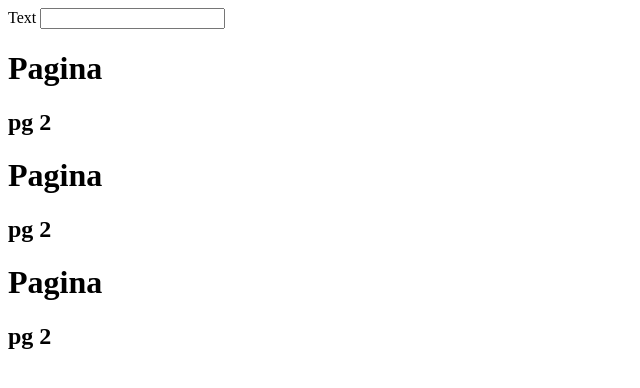
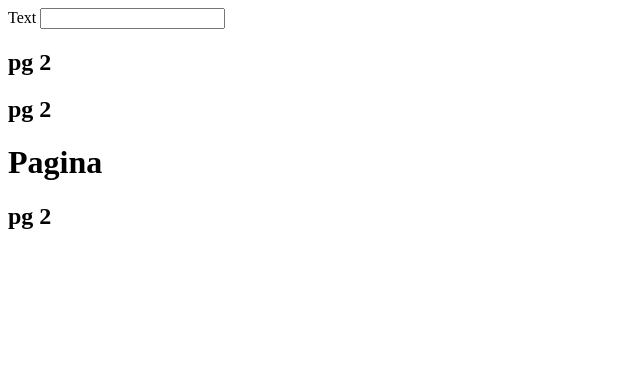
Before and after one commit to renatossanches/textoautomatizado, a plain HTML site: page TextoAutomatizado.html in a window 1280 px wide. Shown: the whole page, without its empty margins (0-640 px from the left). Drawn offline with Linux system fonts and the light colour scheme.

Commit message:
atualizando pagina

```diff
--- a/TextoAutomatizado.html
+++ b/TextoAutomatizado.html
@@ -5,10 +5,9 @@
     <body>
     <input name="enviar pdf" a href="file:///C:/Users/renato.ssanches/Downloads/02-exercicios4-estrutura-for.pdf"/>
 
-      <h1> Pagina</h1>
       <h2> pg 2 </h2g>
 
-      <h1> Pagina</h1>
+
       <h2> pg 2 </h2g>
 
       <h1> Pagina</h1>
```
